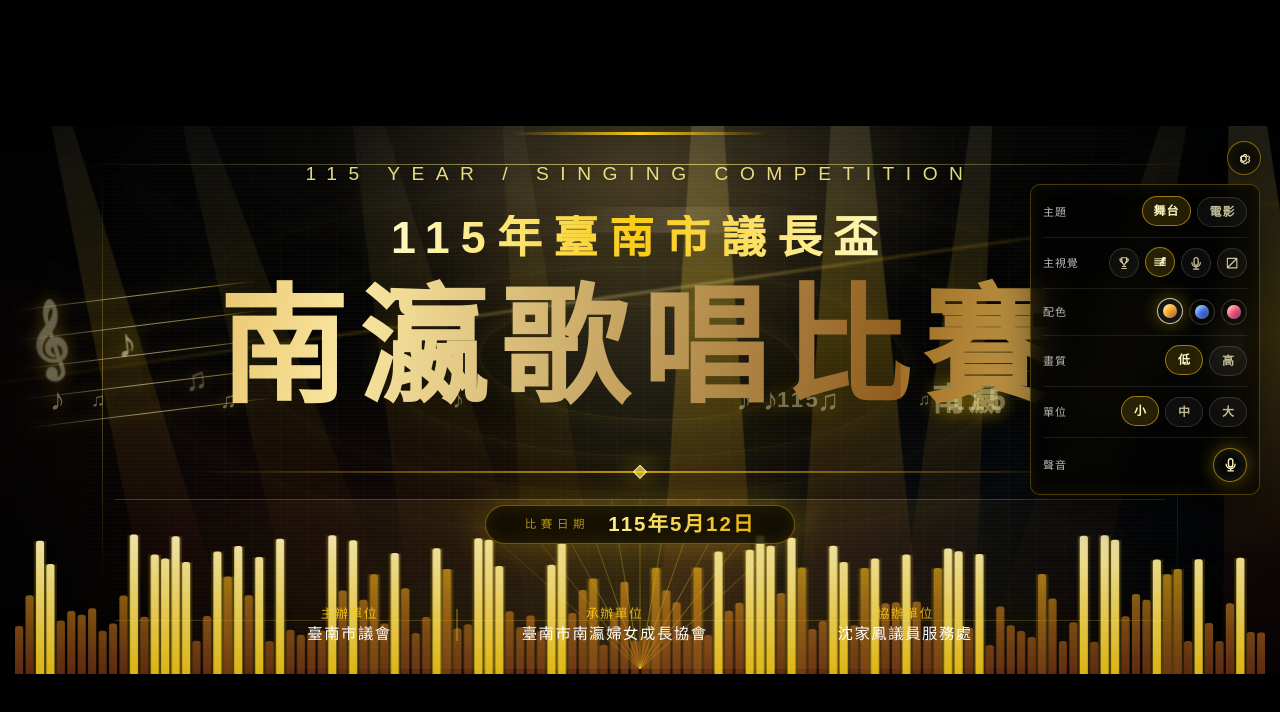
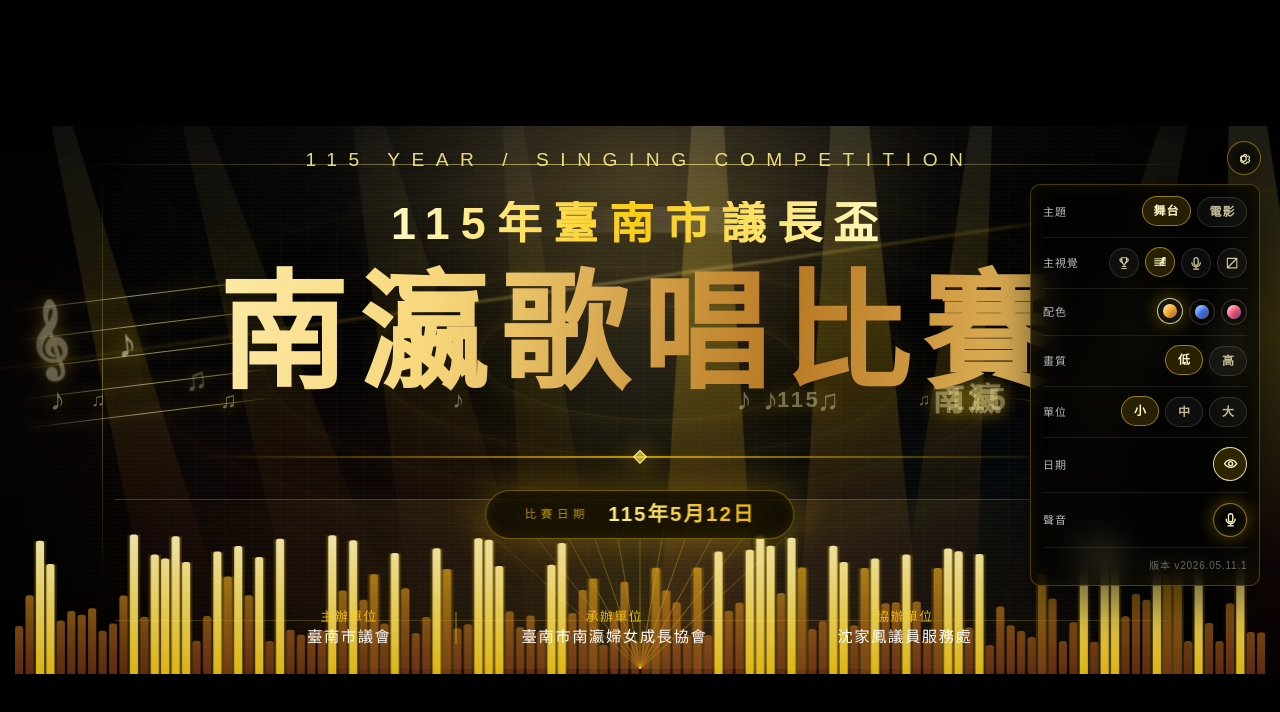
Before and after one commit to dotasbl/nanying-stage-screen, a React (Vite) app: page / in a window 1280 px wide. Both pictures are taken after a click on the button "展開設定". Shown: the top 712 px of the page. Built offline with nearby package versions, Linux system fonts and the light colour scheme.

Commit message:
Fix date visibility layout and add version label

```diff
--- a/src/App.jsx
+++ b/src/App.jsx
@@ -12,6 +12,7 @@
 const DEFAULT_QUALITY_MODE = "low";
 const DEFAULT_STYLE_MODE = "stage";
 const DEFAULT_ORGANIZER_SIZE = "small";
+const APP_VERSION_LABEL = "v2026.05.11.1";
 const QUALITY_OPTIONS = [
   {
     id: "low",
@@ -78,7 +79,7 @@
       "--beam-shadow-rgb": "180, 58, 49",
       "--trophy-halo": "rgba(250, 204, 21, 0.34)",
       "--title-gradient":
-        "linear-gradient(100deg, #9b6b22 0%, #f7d77b 18%, #fff7ce 34%, #d59a2d 52%, #f9e6a0 70%, #8d5a1c 100%)",
+        "linear-gradient(100deg, #f7d77b 0%, #fff7ce 16%, #d59a2d 32%, #fff4bf 50%, #f7d77b 66%, #b97924 82%, #f7d77b 100%)",
       "--wave-cool-gradient":
         "linear-gradient(to top, rgba(180, 83, 34, 0.52), rgba(245, 197, 79, 0.78))",
       "--wave-hot-gradient":
@@ -110,7 +111,7 @@
       "--beam-shadow-rgb": "29, 78, 216",
       "--trophy-halo": "rgba(125, 211, 252, 0.36)",
       "--title-gradient":
-        "linear-gradient(100deg, #bfdbfe 0%, #fde68a 24%, #f8fafc 42%, #60a5fa 60%, #facc15 78%, #1d4ed8 100%)",
+        "linear-gradient(100deg, #bfdbfe 0%, #fde68a 18%, #f8fafc 36%, #60a5fa 54%, #facc15 72%, #bfdbfe 100%)",
       "--wave-cool-gradient":
         "linear-gradient(to top, rgba(30, 64, 175, 0.54), rgba(125, 211, 252, 0.78))",
       "--wave-hot-gradient":
@@ -142,7 +143,7 @@
       "--beam-shadow-rgb": "157, 23, 77",
       "--trophy-halo": "rgba(251, 113, 133, 0.34)",
       "--title-gradient":
-        "linear-gradient(100deg, #fecdd3 0%, #fbbf24 22%, #fff7ed 40%, #fb7185 58%, #fde68a 76%, #9f1239 100%)",
+        "linear-gradient(100deg, #fecdd3 0%, #fbbf24 18%, #fff7ed 36%, #fb7185 54%, #fde68a 72%, #fecdd3 100%)",
       "--wave-cool-gradient":
         "linear-gradient(to top, rgba(136, 19, 55, 0.54), rgba(251, 113, 133, 0.78))",
       "--wave-hot-gradient":
@@ -206,7 +207,8 @@
   }
 
   @keyframes gold-shine {
-    to { background-position: 220% center; }
+    0% { background-position: 0% center; }
+    100% { background-position: 100% center; }
   }
 
   @keyframes title-rise {
@@ -261,7 +263,7 @@
     --accent-deep-rgb: 180, 83, 34;
     --beam-shadow-rgb: 180, 58, 49;
     --trophy-halo: rgba(250, 204, 21, 0.34);
-    --title-gradient: linear-gradient(100deg, #9b6b22 0%, #f7d77b 18%, #fff7ce 34%, #d59a2d 52%, #f9e6a0 70%, #8d5a1c 100%);
+    --title-gradient: linear-gradient(100deg, #f7d77b 0%, #fff7ce 16%, #d59a2d 32%, #fff4bf 50%, #f7d77b 66%, #b97924 82%, #f7d77b 100%);
     --wave-cool-gradient: linear-gradient(to top, rgba(180, 83, 34, 0.52), rgba(245, 197, 79, 0.78));
     --wave-hot-gradient: linear-gradient(to top, rgba(224, 79, 49, 0.92), rgba(255, 248, 197, 1));
     --wave-cool-shadow: 0 0 8px rgba(245, 158, 11, 0.28);
@@ -697,6 +699,16 @@
     border-top: 1px solid rgba(255, 255, 255, 0.09);
   }
 
+  .settings-version {
+    margin-top: 10px;
+    padding-top: 10px;
+    border-top: 1px solid rgba(255, 255, 255, 0.09);
+    color: rgba(255, 255, 255, 0.38);
+    font-size: clamp(10px, 0.66vw, 12px);
+    letter-spacing: 0.08em;
+    text-align: right;
+  }
+
   .settings-button-row {
     display: flex;
     align-items: center;
@@ -867,12 +879,27 @@
 
   .gold-title {
     background: var(--title-gradient);
-    background-size: 220% auto;
+    background-size: 260% auto;
     background-clip: text;
     -webkit-background-clip: text;
     color: transparent;
     -webkit-text-fill-color: transparent;
-    animation: gold-shine 5.5s linear infinite, title-rise 980ms cubic-bezier(.2,.84,.25,1) both;
+    animation: gold-shine 7s ease-in-out infinite alternate, title-rise 980ms cubic-bezier(.2,.84,.25,1) both;
+  }
+
+  .lower-info-zone {
+    position: relative;
+    width: 100%;
+    height: clamp(104px, 13vw, 250px);
+    margin-top: 1%;
+  }
+
+  .date-pill-content {
+    position: absolute;
+    top: 0;
+    left: 50%;
+    height: clamp(34px, 3.8vw, 78px);
+    transform: translateX(-50%);
   }
 
   .title-rise {
@@ -914,18 +941,32 @@
 
   .organizer-row {
     --organizer-scale: 1;
+    position: absolute;
+    left: 0;
+    right: 0;
+    bottom: 0;
+    width: 100%;
+    min-height: clamp(48px, 7vh, 120px);
+    display: flex;
+    align-items: center;
+    justify-content: center;
+    text-align: center;
+  }
+
+  .organizer-content {
     display: flex;
     flex-flow: row wrap;
     align-items: center;
     justify-content: center;
     gap: clamp(0.9vw, 5vw, calc(5vw / var(--organizer-scale)));
-    width: 100%;
-    margin-top: 1%;
     color: rgb(229, 231, 235);
-    font-size: calc(1.2vw * var(--organizer-scale));
+    font-size: 1.2vw;
     font-weight: 300;
     letter-spacing: 0.1em;
-    text-align: center;
+    transform: scale(var(--organizer-scale));
+    transform-origin: center;
+    transition: transform 180ms ease;
+    will-change: transform;
   }
 
   .organizer-item {
@@ -939,7 +980,7 @@
 
   .organizer-label {
     color: rgba(var(--accent-rgb), 0.9);
-    font-size: calc(1vw * var(--organizer-scale));
+    font-size: 1vw;
     line-height: 1;
     white-space: nowrap;
   }
@@ -955,7 +996,7 @@
 
   .organizer-divider {
     width: 2px;
-    height: clamp(4vh, calc(4vh * var(--organizer-scale)), 8vh);
+    height: 4vh;
     background: rgba(var(--accent-rgb), 0.3);
     flex: 0 0 auto;
   }
@@ -1085,6 +1126,25 @@
   );
 }
 
+function EyeIcon({ hidden = false }) {
+  return (
+    <svg viewBox="0 0 24 24" fill="none" aria-hidden="true">
+      <path
+        d="M3.6 12s3.1-5.25 8.4-5.25S20.4 12 20.4 12s-3.1 5.25-8.4 5.25S3.6 12 3.6 12Z"
+        stroke="currentColor"
+        strokeWidth="1.8"
+        strokeLinejoin="round"
+      />
+      <path
+        d="M12 9.25a2.75 2.75 0 1 1 0 5.5 2.75 2.75 0 0 1 0-5.5Z"
+        stroke="currentColor"
+        strokeWidth="1.8"
+      />
+      {hidden && <path className="icon-slash" d="M4.5 4.5 19.5 19.5" />}
+    </svg>
+  );
+}
+
 function VisualIcon({ type }) {
   if (type === "staff") {
     return (
@@ -1776,6 +1836,7 @@
   const [activeOrganizerSizeId, setActiveOrganizerSizeId] = useState(
     DEFAULT_ORGANIZER_SIZE,
   );
+  const [isDateVisible, setIsDateVisible] = useState(true);
   const [isSettingsOpen, setIsSettingsOpen] = useState(false);
   const stageRef = useRef(null);
   const waveCanvasRef = useRef(null);
@@ -2425,6 +2486,21 @@
 
               <div className="settings-section">
                 <div className="settings-row">
+                  <span className="settings-label">日期</span>
+                  <button
+                    type="button"
+                    onClick={() => setIsDateVisible((visible) => !visible)}
+                    aria-label={isDateVisible ? "隱藏比賽日期" : "顯示比賽日期"}
+                    title={isDateVisible ? "隱藏比賽日期" : "顯示比賽日期"}
+                    className={`control-icon-button ${isDateVisible ? "is-active" : ""}`}
+                  >
+                    <EyeIcon hidden={!isDateVisible} />
+                  </button>
+                </div>
+              </div>
+
+              <div className="settings-section">
+                <div className="settings-row">
                   <span className="settings-label">聲音</span>
                   <button
                     type="button"
@@ -2442,6 +2518,8 @@
                   </span>
                 )}
               </div>
+
+              <div className="settings-version">版本 {APP_VERSION_LABEL}</div>
             </div>
           )}
         </div>
@@ -2475,12 +2553,14 @@
             <div className="absolute left-1/2 top-1/2 h-[0.8vw] w-[0.8vw] -translate-x-1/2 -translate-y-1/2 rotate-45 border border-yellow-100/80 bg-yellow-300/70 shadow-[0_0_24px_rgba(250,204,21,0.92)]" />
           </div>
 
+          <div className="lower-info-zone">
+            {isDateVisible && (
               <div
                 data-testid="date-pill"
-            className="mt-[1%] mb-[4%] relative group cursor-default"
+                className="date-pill-content inline-flex items-center justify-center"
               >
                 <div className="absolute inset-0 bg-yellow-500/30 blur-[20px] rounded-full" />
-            <div className="relative px-[3vw] py-[1%] border border-yellow-400/40 rounded-full bg-black/80 backdrop-blur-md flex items-center justify-center gap-[1.5vw] shadow-[inset_0_0_15px_rgba(234,179,8,0.15)]">
+                <div className="relative h-full px-[3vw] border border-yellow-400/40 rounded-full bg-black/80 backdrop-blur-md flex items-center justify-center gap-[1.5vw] shadow-[inset_0_0_15px_rgba(234,179,8,0.15)]">
                   <span className="text-yellow-400/70 tracking-[0.4em] text-[0.9vw] uppercase whitespace-nowrap">
                     比賽日期
                   </span>
@@ -2489,12 +2569,14 @@
                   </span>
                 </div>
               </div>
+            )}
 
             <div
               data-testid="organizer-row"
               className="organizer-row"
               style={{ "--organizer-scale": activeOrganizerSize.scale }}
             >
+              <div className="organizer-content">
                 <div className="organizer-item">
                   <span className="organizer-label">主辦單位</span>
                   <span className="organizer-name">臺南市議會</span>
@@ -2508,6 +2590,8 @@
                 <div className="organizer-item">
                   <span className="organizer-label">協辦單位</span>
                   <span className="organizer-name">沈家鳳議員服務處</span>
+                </div>
+              </div>
             </div>
           </div>
         </div>
```
Lines whose indentation alone changed are shown as unchanged.
